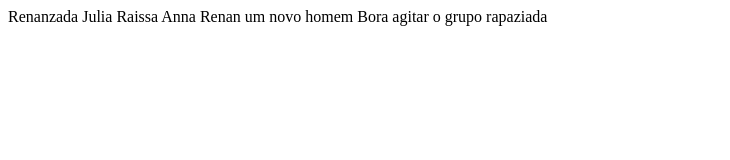
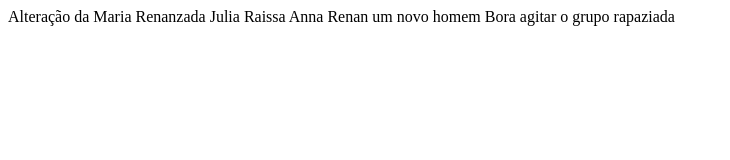
Before and after one commit to marttinsrenan/projeto_2bb, a plain HTML site: page index.html in a window 1280 px wide. Shown: the whole page, without its empty margins (0-730 px from the left). Drawn offline with Linux system fonts and the light colour scheme.

Commit message:
Versao mariaa

```diff
--- a/index.html
+++ b/index.html
@@ -7,6 +7,7 @@
     <title>Document</title>
 </head>
 <body>
+    Alteração da Maria
     Renanzada
     Julia
     Raissa
```
